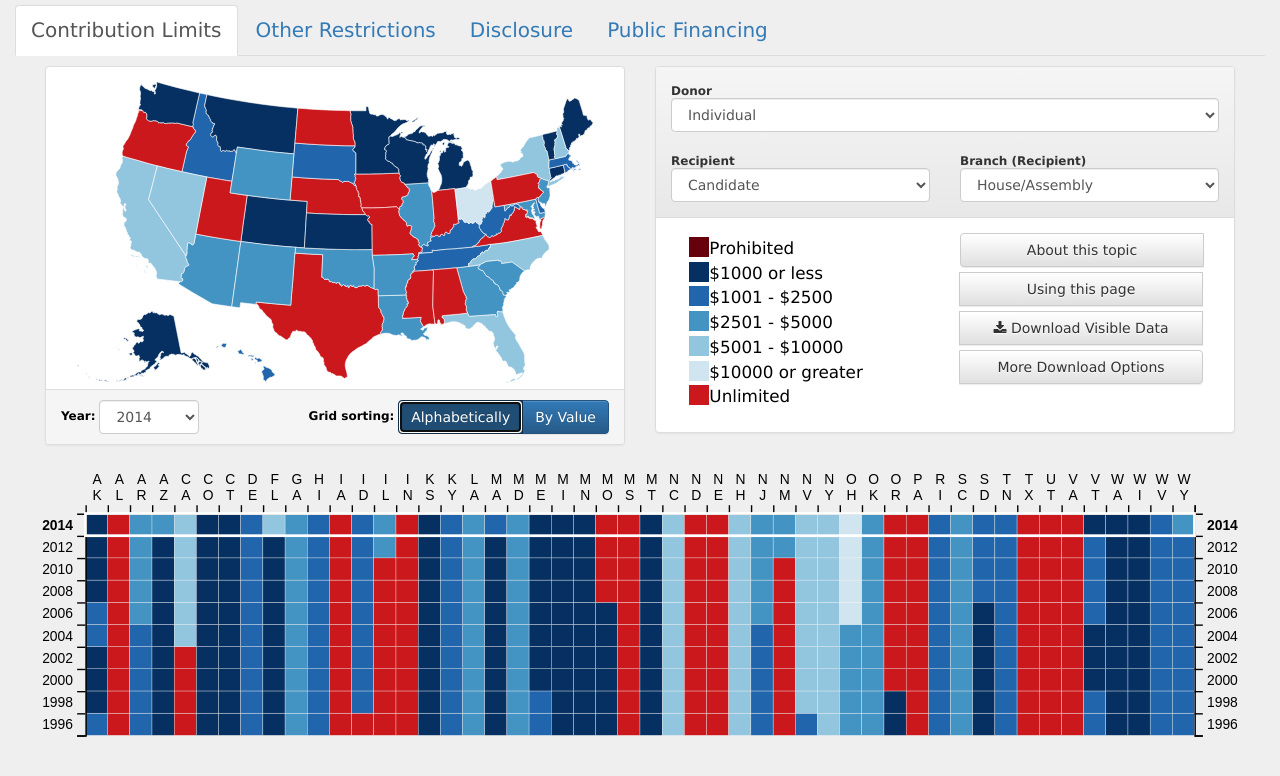
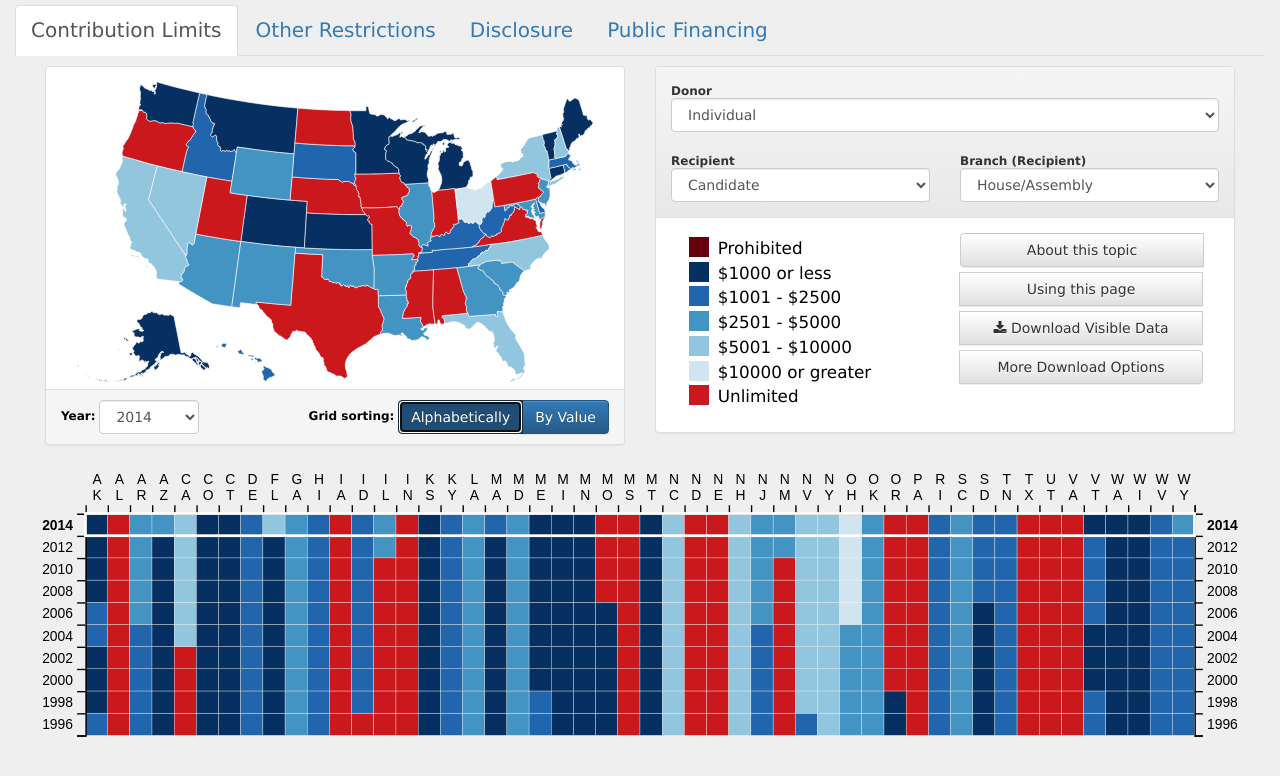
Before and after one commit to cfinst/cfinst.github.io, a Jekyll site: the page built from index.md, in a window 1280 px wide. Shown: the top 776 px of the page. Built offline with Jekyll 4.4.1, drawn with Linux system fonts in a browser that asks for light colours.

Commit message:
Add spacing between legend SVG and text

```diff
--- a/css/style.css
+++ b/css/style.css
@@ -71,6 +71,7 @@ textarea.form-control {
 }
 .legend li span {
     vertical-align: text-top;
+    margin-left: 0.5em;
 }
 .highlighted {
     stroke: #ffff00;
```
